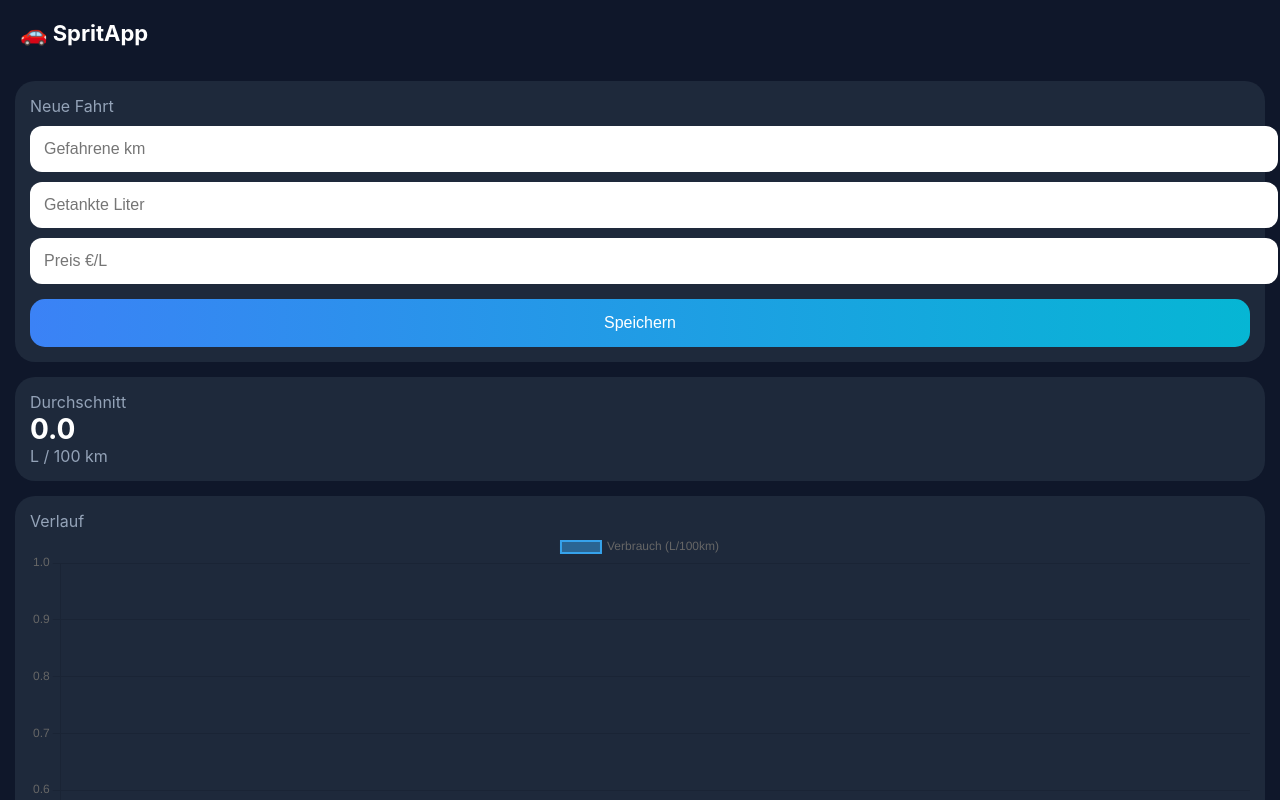
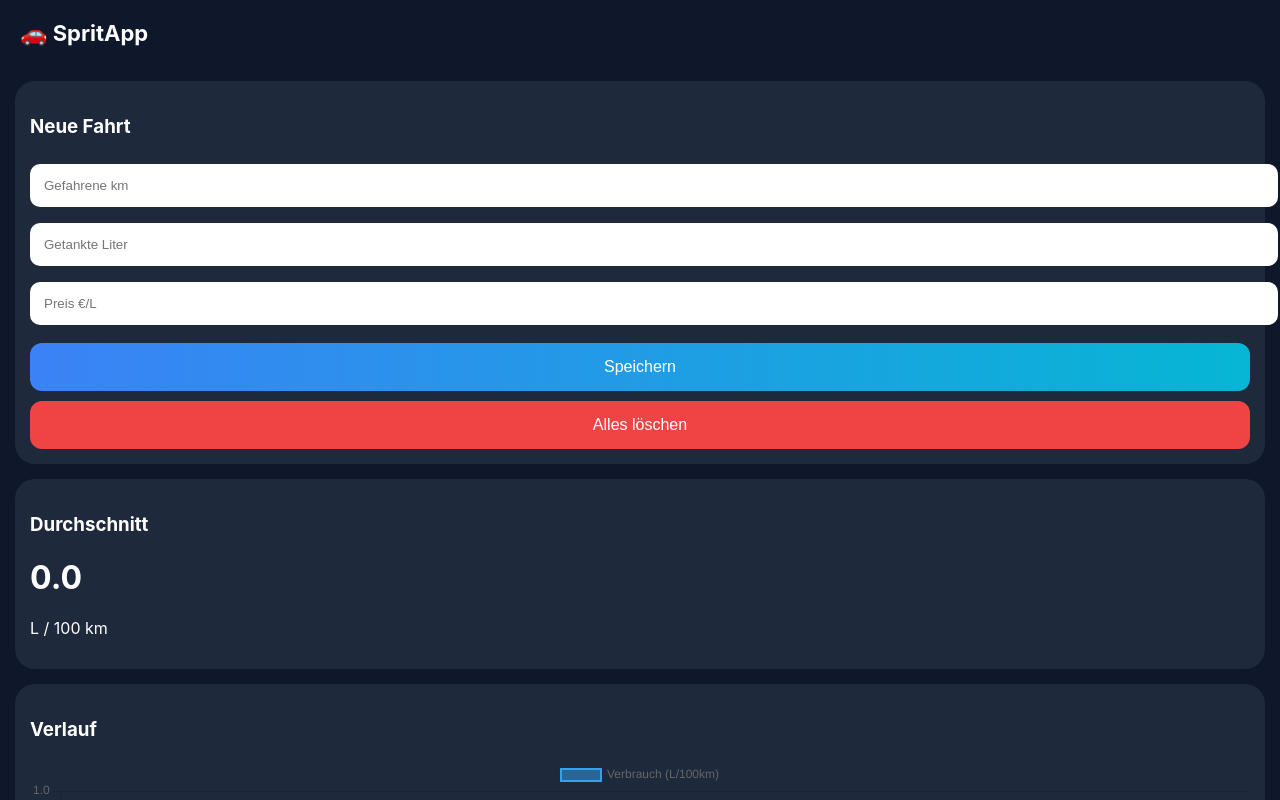
Before and after one commit to 6qrjbvffx9-create/sprit-app, a plain HTML site: page index.html in a window 1280 px wide. Shown: the top 800 px of the page. Drawn offline with nearby package versions, Linux system fonts and the light colour scheme.

Commit message:
Update index.html

```diff
--- a/index.html
+++ b/index.html
@@ -4,8 +4,9 @@
 <meta charset="UTF-8">
 <meta name="viewport" content="width=device-width, initial-scale=1.0">
 <title>SpritApp</title>
-<link rel="manifest" href="manifest.json">
+
 <script src="https://cdn.jsdelivr.net/npm/chart.js"></script>
+
 <style>
 body {
     margin: 0;
@@ -34,89 +35,72 @@ header {
 input {
     width: 100%;
     padding: 14px;
-    margin-top: 10px;
-    border-radius: 12px;
+    margin: 8px 0;
+    border-radius: 10px;
     border: none;
-    font-size: 16px;
 }
 
 button {
     width: 100%;
     padding: 15px;
-    margin-top: 15px;
-    border-radius: 15px;
+    border-radius: 12px;
     border: none;
-    background: linear-gradient(90deg, #3b82f6, #06b6d4);
-    color: white;
+    margin-top: 10px;
     font-size: 16px;
 }
 
-.stat {
-    font-size: 28px;
-    font-weight: bold;
+.save-btn {
+    background: linear-gradient(90deg,#3b82f6,#06b6d4);
+    color: white;
 }
 
-.small {
-    color: #94a3b8;
-}
-
-/* Swipe */
-.eintrag {
-    position: relative;
-    overflow: hidden;
-}
-
-.loeschen-btn {
-    position: absolute;
-    right: 0;
-    top: 0;
-    height: 100%;
-    width: 80px;
-    background: red;
+.reset-btn {
+    background: #ef4444;
     color: white;
-    display: flex;
-    align-items: center;
-    justify-content: center;
 }
 </style>
 </head>
+
 <body>
+
 <header>🚗 SpritApp</header>
+
 <div class="container">
+
 <div class="card">
-    <div class="small">Neue Fahrt</div>
+<h3>Neue Fahrt</h3>
 
-    <input type="number" id="km" placeholder="Gefahrene km">
-    <input type="number" id="liter" placeholder="Getankte Liter">
-    <input type="number" id="preis" placeholder="Preis €/L">
+<input id="km" placeholder="Gefahrene km">
+<input id="liter" placeholder="Getankte Liter">
+<input id="preis" placeholder="Preis €/L">
 
-    <button onclick="speichern()">Speichern</button>
+<button class="save-btn" onclick="speichern()">Speichern</button>
+<button class="reset-btn" onclick="resetData()">Alles löschen</button>
 </div>
 
 <div class="card">
-    <div class="small">Durchschnitt</div>
-    <div id="avg" class="stat">0.0</div>
-    <div class="small">L / 100 km</div>
+<h3>Durchschnitt</h3>
+<h1 id="avg">0.0</h1>
+<p>L / 100 km</p>
+<p id="kosten"></p>
 </div>
 
 <div class="card">
-    <div class="small">Verlauf</div>
-    <canvas id="chart"></canvas>
+<h3>Verlauf</h3>
+<canvas id="chart"></canvas>
 </div>
 
-<div class="card">
-    <div class="small">Fahrten</div>
-    <div id="liste"></div>
 </div>
-</div>
+
 <script>
 let fahrten = JSON.parse(localStorage.getItem("fahrten")) || [];
 
 const kmInput = document.getElementById("km");
 const literInput = document.getElementById("liter");
 const preisInput = document.getElementById("preis");
+const avgText = document.getElementById("avg");
+const kostenText = document.getElementById("kosten");
 
-const avgText = document.getElementById("avg");
 const ctx = document.getElementById("chart").getContext("2d");
 
 let chart = new Chart(ctx, {
@@ -138,12 +122,18 @@ function updateUI() {
     let verbräuche = fahrten.map(f => f.verbrauch);
 
     let avg = verbräuche.reduce((a, b) => a + b, 0) / verbräuche.length;
-
     avgText.innerText = avg.toFixed(1);
 
     chart.data.labels = fahrten.map((_, i) => "Fahrt " + (i + 1));
     chart.data.datasets[0].data = verbräuche;
     chart.update();
+
+    let letzte = fahrten[fahrten.length - 1];
+
+    if (letzte.preis) {
+        let kosten = letzte.liter * letzte.preis;
+        kostenText.innerText = "Kosten: " + kosten.toFixed(2) + " €";
+    }
 }
 
 function speichern() {
@@ -171,8 +161,14 @@ function speichern() {
     updateUI();
 }
 
+function resetData() {
+    fahrten = [];
+    localStorage.removeItem("fahrten");
+    location.reload();
+}
+
 updateUI();
 </script>
+
 </body>
 </html>
-:::
```
